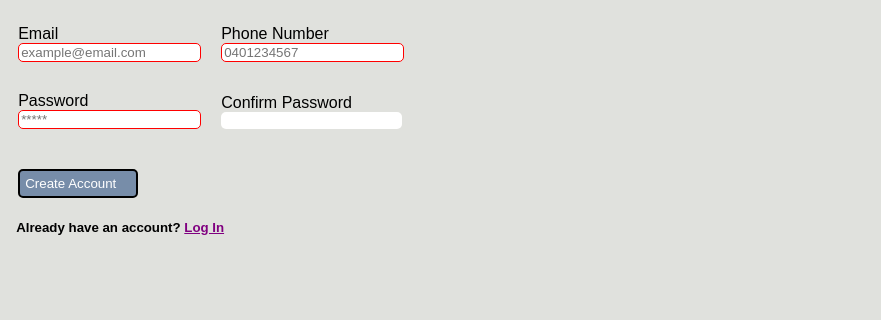
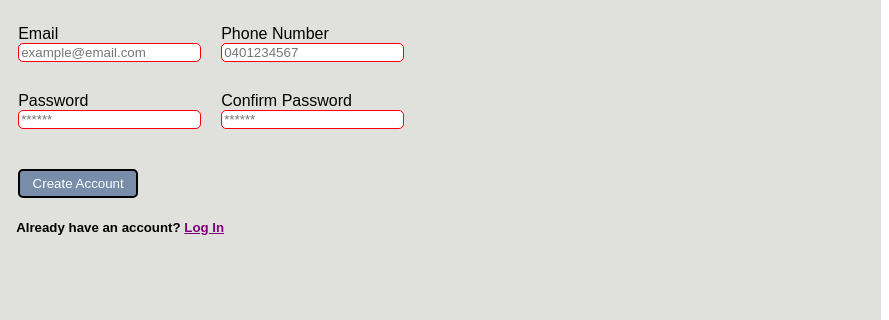
Before and after one commit to Tomppa87/sign_up, a plain HTML site: page index.html in a window 1280 px wide. Shown: the part 416-736 px from the top of the page, 391-1280 px from the left. Drawn offline with Linux system fonts and the light colour scheme; a web font is replaced by a local one.

Commit message:
password validaton, submit button text center

```diff
--- a/index.html
+++ b/index.html
@@ -55,11 +55,11 @@
                     </div>
                     <div class="password_inputs">
                         <div class="password">
-                            <input type="password" name="password" id="password" required placeholder="*****">
+                            <input type="password" name="password" id="password" required pattern="[\w\d]{6,}" placeholder="******">
                             <label for="password">Password</label>
                         </div>
                         <div class="password_conf">
-                            <input type="password" name="password_conf" id="password_conf">
+                            <input type="password" name="password_conf" id="password_conf" required pattern="[\w\d]{6,}" placeholder="******">
                             <label for="password_conf">Confirm Password</label>
                         </div>
                     </div>
--- a/styles.css
+++ b/styles.css
@@ -64,7 +64,8 @@ body {
     background-color: var(--darker-bg-color);
     color: white;
     width: 120px;
-    align-content: center;
+    align-items: center;
+    justify-content: center;
 
 }
 button:hover {
```
